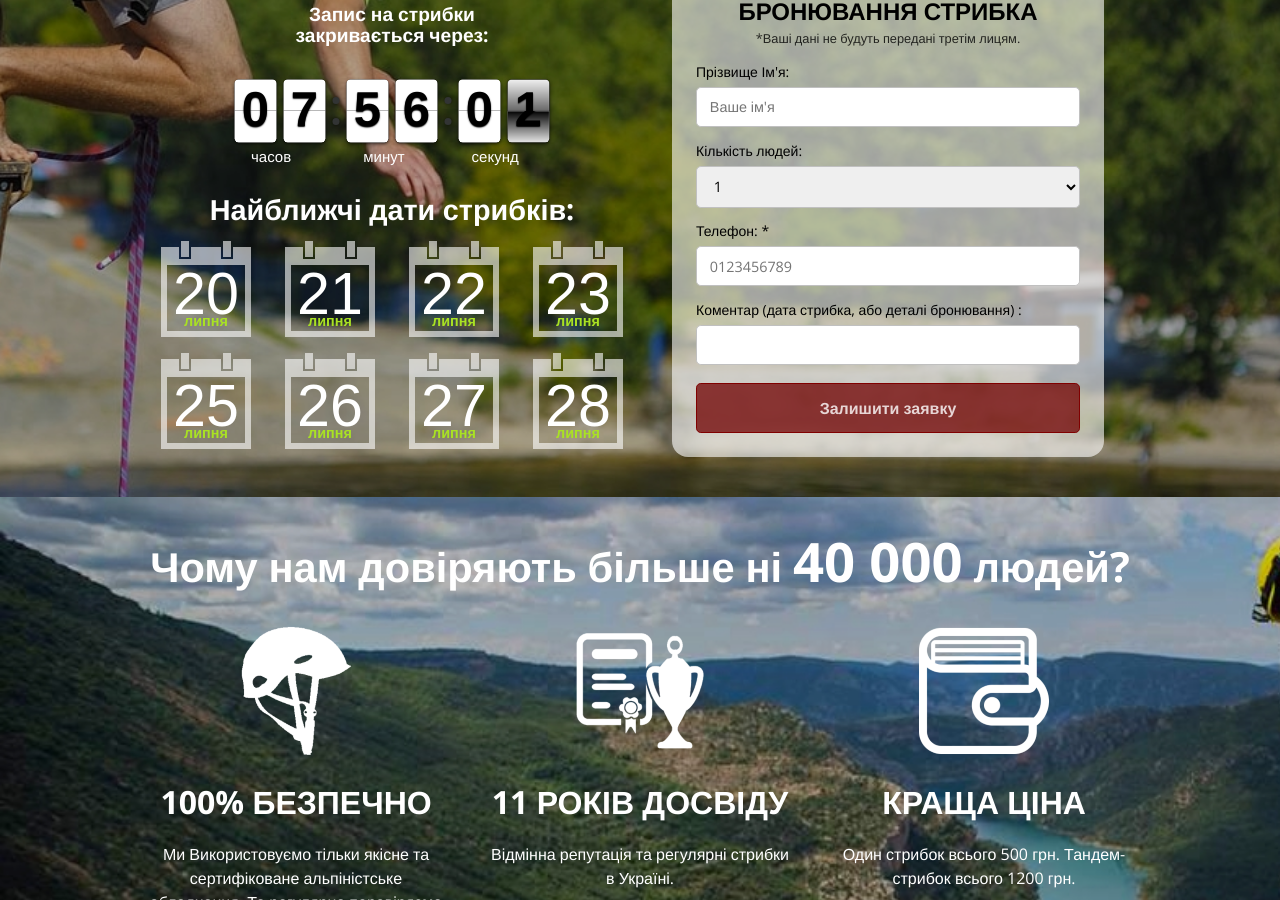
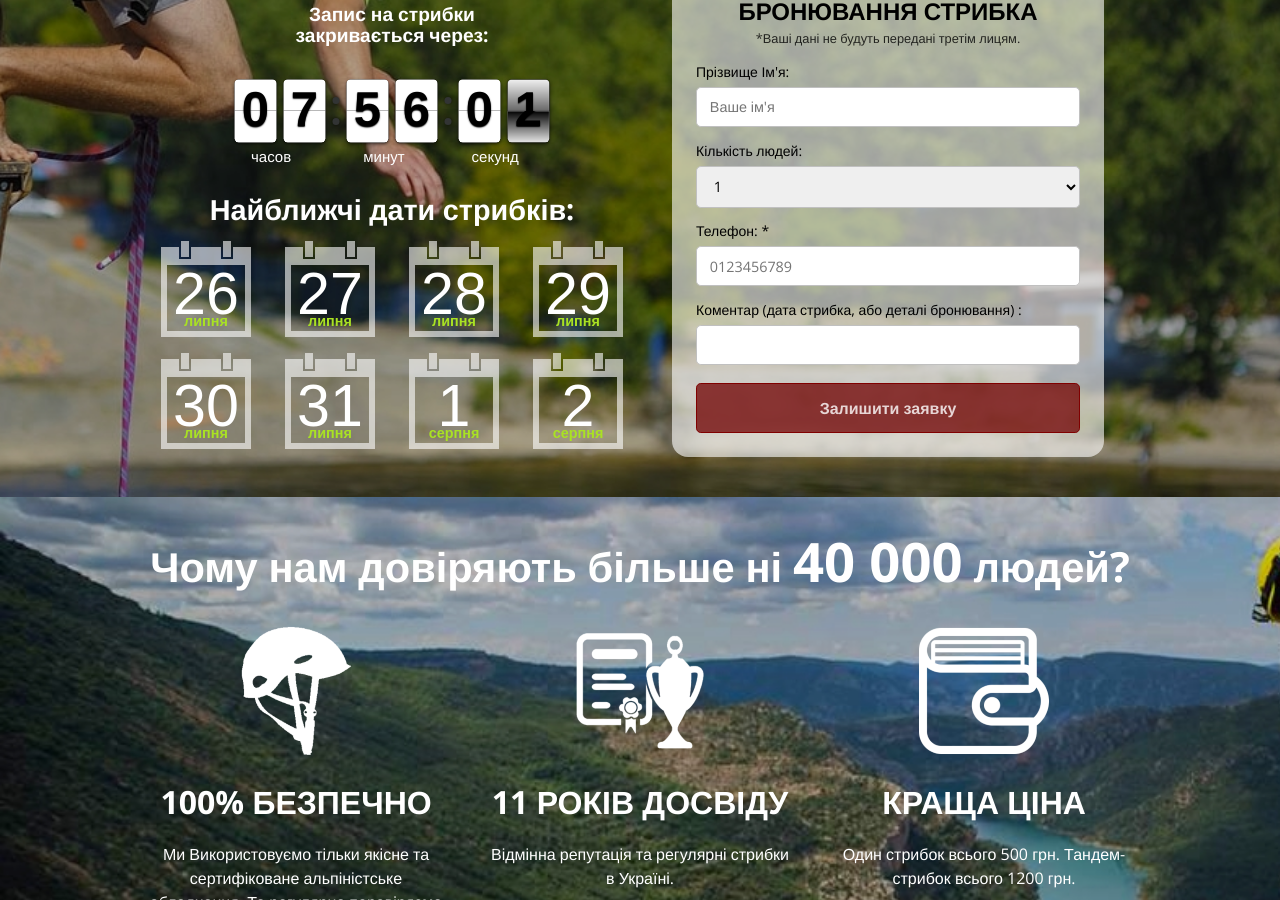
Before and after one commit to Andreyfilko/go-jump, a Jekyll site: the page built from index.md, in a window 1280 px wide and 900 px high, scrolled down 435 px. Built offline with Jekyll 4.4.1, drawn with Linux system fonts in a browser that asks for light colours; some web fonts are replaced; some of the changed text lies outside the part shown.

Commit message:
Update _config.yml

```diff
--- a/_config.yml
+++ b/_config.yml
@@ -35,11 +35,11 @@ google_analytics:
 theme: jekyll-theme-cayman
 
 dates:
-  - 2023-07-20
-  - 2023-07-21
-  - 2023-07-22
-  - 2021-07-23
-  - 2021-07-25
-  - 2021-07-26
-  - 2021-07-27
-  - 2021-07-28
+  - 2023-07-26
+  - 2023-07-27
+  - 2023-07-28
+  - 2021-07-29
+  - 2021-07-30
+  - 2021-07-31
+  - 2021-08-01
+  - 2021-08-02
```
